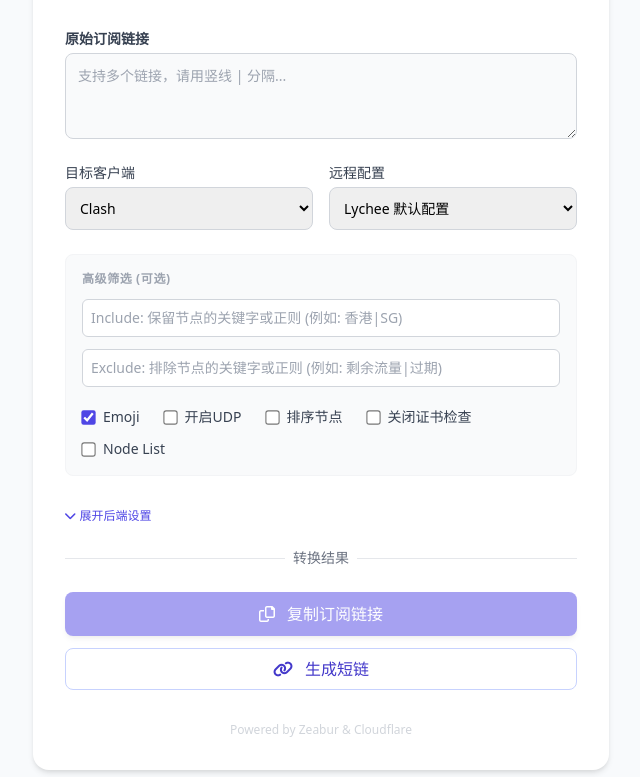
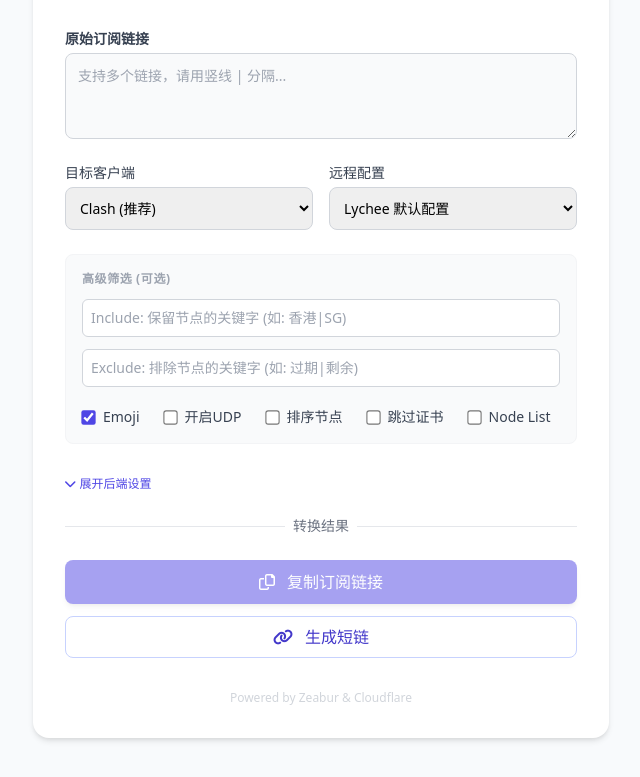
Before and after one commit to LycheeGuo/subweb, a plain HTML site: page index.html in a window 1280 px wide. Shown: the part 159-936 px from the top of the page, without its empty margins (319-959 px from the left). Drawn offline with nearby package versions, Linux system fonts and the light colour scheme.

Commit message:
Update index.html

```diff
--- a/index.html
+++ b/index.html
@@ -21,7 +21,7 @@
 
         <div class="text-center">
             <h2 class="mt-2 text-3xl font-extrabold text-gray-900">
-                <i class="fa-solid fa-layer-group text-indigo-500"></i> 订阅转换 Pro
+                <i class="fa-solid fa-rocket text-indigo-500"></i> 订阅转换 Pro
             </h2>
             <p class="mt-2 text-sm text-gray-500">Lychee 定制版</p>
         </div>
@@ -37,14 +37,22 @@
                 <div>
                     <label class="block text-sm font-medium text-gray-700 mb-1">目标客户端</label>
                     <select v-model="form.clientType" class="block w-full p-2.5 border border-gray-300 rounded-lg sm:text-sm focus:ring-indigo-500 focus:border-indigo-500">
-                        <option value="clash">Clash</option>
-                        <option value="clashr">ClashR</option>
-                        <option value="v2ray">V2Ray</option>
-                        <option value="quan">Quantumult</option>
-                        <option value="quanx">Quantumult X</option>
-                        <option value="surfboard">Surfboard</option>
-                        <option value="loon">Loon</option>
-                        <option value="singbox">Sing-box</option>
+                        <optgroup label="主流客户端">
+                            <option value="clash">Clash (推荐)</option>
+                            <option value="mixed">Shadowrocket (混合)</option>
+                            <option value="quanx">Quantumult X</option>
+                            <option value="singbox">Sing-box</option>
+                        </optgroup>
+                        <optgroup label="其他客户端">
+                            <option value="clashr">ClashR</option>
+                            <option value="v2ray">V2Ray (纯节点)</option>
+                            <option value="trojan">Trojan</option>
+                            <option value="quan">Quantumult</option>
+                            <option value="surfboard">Surfboard</option>
+                            <option value="loon">Loon</option>
+                            <option value="ss">Shadowsocks</option>
+                            <option value="ssd">SSD</option>
+                        </optgroup>
                     </select>
                 </div>
                 <div>
@@ -53,14 +61,15 @@
                         <option value="https://raw.githubusercontent.com/LycheeGuo/speedtest/main/lychee.ini">Lychee 默认配置</option>
                         <option value="">不使用 (基础)</option>
                         <option value="https://raw.githubusercontent.com/ACL4SSR/ACL4SSR/master/Clash/config/ACL4SSR_Online.ini">ACL4SSR Online</option>
+                        <option value="https://raw.githubusercontent.com/ACL4SSR/ACL4SSR/master/Clash/config/ACL4SSR_Online_Mini.ini">ACL4SSR Mini</option>
                     </select>
                 </div>
             </div>
 
             <div class="space-y-3 p-4 bg-gray-50 rounded-lg border border-gray-100">
                 <h3 class="text-xs font-bold text-gray-400 uppercase tracking-wider">高级筛选 (可选)</h3>
-                <input type="text" v-model="form.include" class="block w-full p-2 text-sm border border-gray-300 rounded-md" placeholder="Include: 保留节点的关键字或正则 (例如: 香港|SG)">
-                <input type="text" v-model="form.exclude" class="block w-full p-2 text-sm border border-gray-300 rounded-md" placeholder="Exclude: 排除节点的关键字或正则 (例如: 剩余流量|过期)">
+                <input type="text" v-model="form.include" class="block w-full p-2 text-sm border border-gray-300 rounded-md" placeholder="Include: 保留节点的关键字 (如: 香港|SG)">
+                <input type="text" v-model="form.exclude" class="block w-full p-2 text-sm border border-gray-300 rounded-md" placeholder="Exclude: 排除节点的关键字 (如: 过期|剩余)">
 
                 <div class="flex flex-wrap gap-x-6 gap-y-3 pt-2">
                     <label class="flex items-center space-x-2 cursor-pointer select-none">
@@ -77,7 +86,7 @@
                     </label>
                     <label class="flex items-center space-x-2 cursor-pointer select-none">
                         <input type="checkbox" v-model="form.scv" class="rounded text-indigo-600 focus:ring-indigo-500">
-                        <span class="text-sm text-gray-700">关闭证书检查</span>
+                        <span class="text-sm text-gray-700">跳过证书</span>
                     </label>
                     <label class="flex items-center space-x-2 cursor-pointer select-none">
                         <input type="checkbox" v-model="form.nodeList" class="rounded text-indigo-600 focus:ring-indigo-500">
@@ -139,20 +148,18 @@
 
             const form = ref({
                 sourceUrl: '',
-                clientType: 'clash',
+                clientType: 'clash', // 默认还是 Clash，因为 Shadowrocket 对 Clash 支持也很好
                 backendUrl: 'https://lychee.zeabur.app',
                 shortBackendUrl: 'https://shorturl.litchi.de5.net',
-                // 已修正：去掉了 refs/heads，保证链接有效
                 remoteConfig: 'https://raw.githubusercontent.com/LycheeGuo/speedtest/main/lychee.ini',
 
-                // 新增的功能参数
                 include: '',
                 exclude: '',
-                emoji: true,      // 默认开启 Emoji
-                udp: false,       // 默认关闭 UDP
-                sort: false,      // 默认关闭排序
-                scv: false,       // 默认关闭“跳过证书验证”
-                nodeList: false   // 默认关闭 Node List
+                emoji: true,
+                udp: false,
+                sort: false,
+                scv: false,
+                nodeList: false
             });
 
             const generatedUrl = computed(() => {
@@ -163,20 +170,16 @@
 
                 const params = new URLSearchParams();
                 params.append('target', form.value.clientType);
-                // 处理 URL 中的换行，转为 | 分隔
                 params.append('url', form.value.sourceUrl.replace(/[\n\r]+/g, '|'));
                 params.append('insert', 'false');
 
-                // 添加配置
                 if (form.value.remoteConfig) params.append('config', form.value.remoteConfig);
-
-                // 添加高级参数
                 if (form.value.include) params.append('include', form.value.include);
                 if (form.value.exclude) params.append('exclude', form.value.exclude);
                 params.append('emoji', form.value.emoji);
                 params.append('list', form.value.nodeList);
                 params.append('udp', form.value.udp);
-                params.append('scv', form.value.scv); // Skip Cert Verify
+                params.append('scv', form.value.scv);
                 params.append('sort', form.value.sort);
 
                 return `${backend}/sub?${params.toString()}`;
```
